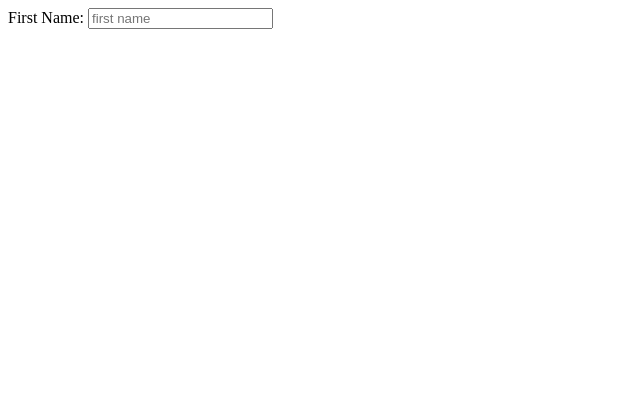
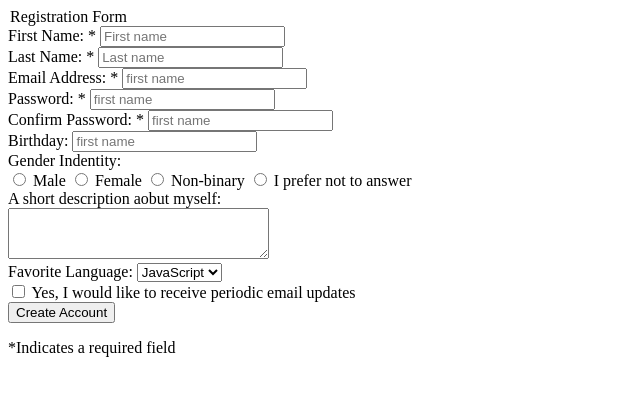
Before and after one commit to perspectivedev/projects, a plain HTML site: page registrationform.html in a window 1280 px wide. Shown: the whole page, without its empty margins (0-640 px from the left). Drawn offline with Linux system fonts and the light colour scheme.

Commit message:
finished registration form

```diff
--- a/registrationform.html
+++ b/registrationform.html
@@ -9,11 +9,92 @@
 <body>
     <form action="">
         <div>
+            <legend>
+                Registration Form
+            </legend>
+        </div>
+        <div>
             <label for="name">
-                First Name:
+                First Name: *
+            </label>
+            <input type="text" placeholder="First name" />
+        </div>
+        <div>
+            <label for="name">
+                Last Name: *
+            </label>
+            <input type="text" placeholder="Last name" />
+        </div>
+        <div>
+            <label for="name">
+                Email Address: *
             </label>
             <input type="text" placeholder="first name" />
         </div>
+        <div>
+            <label for="name">
+                Password: *
+            </label>
+            <input type="text" placeholder="first name" />
+        </div>
+        <div>
+            <label for="name">
+                Confirm Password: *
+            </label>
+            <input type="text" placeholder="first name" />
+        </div>
+        <div>
+            <label for="name">
+                Birthday:
+            </label>
+            <input type="text" placeholder="first name" />
+        </div>
+        <div>
+            <label for="name">
+                Gender Indentity:
+        </div>
+        <div>
+            <input type="radio"/>
+            <label for="name">
+                Male
+            </label>
+            <input type="radio"/>
+            <label for="name">
+                Female
+            </label>
+            <input type="radio"/>
+            <label for="name">
+                Non-binary
+            </label>
+            <input type="radio"/>
+            <label for="name">
+                I prefer not to answer
+            </label>
+        </div>
+        <div>
+            <label for="textbox">
+                A short description aobut myself:
+            </label>
+        </div>
+        <div>
+            <textarea name="name" id="name" cols="30" rows="3"></textarea>
+        </div>
+        <div>
+            <label for="text">
+                Favorite Language:
+            </label>
+            <select name="name" id="name">
+                <option value="JavaScript">JavaScript</option>
+                <option value="Java">Java</option> <option value="Python">Python</option>
+                <option value="C#">C#</option>
+            </select>
+        </div>
+        <div>
+            <input type="checkbox" name="news" id="news">
+            <label for="news">Yes, I would like to receive periodic email updates</label>
+        </div>
+        <button type="submit">Create Account</button>
+        <p>*Indicates a required field</p>
 
     </form>
 </body>
```
